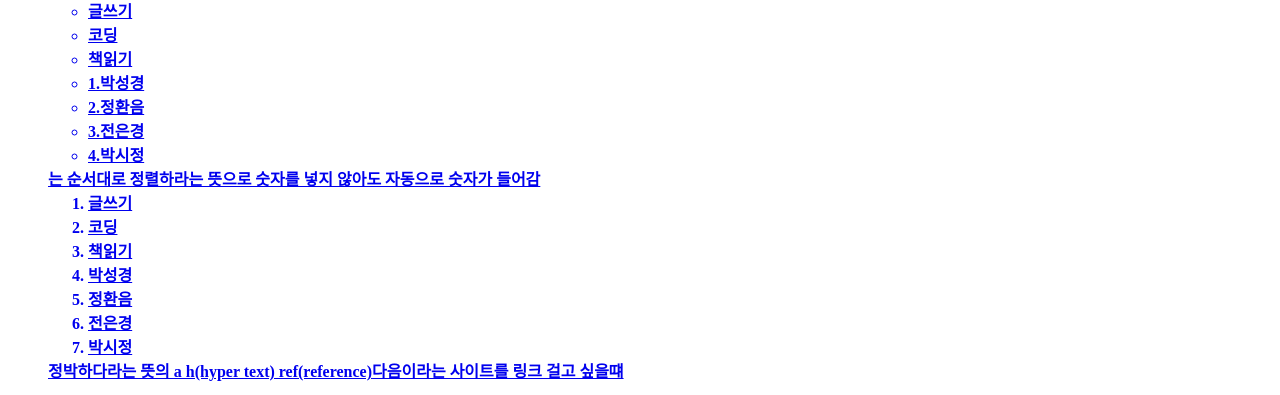
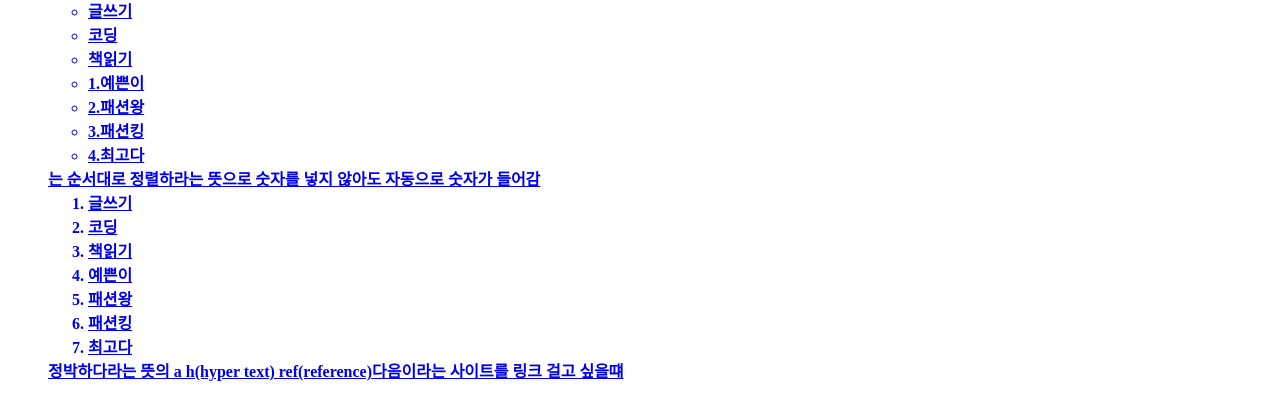
Before and after one commit to tweey-hwan/web1, a plain HTML site: page index.html in a window 1280 px wide. Shown: the part 1041-1436 px from the top of the page. Drawn offline with Linux system fonts and the light colour scheme.

Commit message:
Add files via upload

```diff
--- a/index.html
+++ b/index.html
@@ -1,7 +1,7 @@
 <!doctype html>
 <html>
 <head> => head 반드시 써줘야 한다
-<title> 성경이의 코딩배우기 </title> 는 책의 표지와 같은 기능이다
+<title> 예쁜이의 코딩배우기 </title> 는 책의 표지와 같은 기능이다
 <meta charset="utf-8">한국어를 구현할 경우 실제로 한글이 안나타날 경우 utf8로 열어라
 </head>
 
@@ -43,19 +43,19 @@ css를 배우는 맛보기 : <style="margin-top:40px;"></style> ->css 여백과
   <li>글쓰기</li>
   <li>코딩</li>
   <li>책읽기 </li>
-  <li>1.박성경</li>
-  <li>2.정환음</li>
-  <li>3.전은경</li>
-  <li>4.박시정</li>
+  <li>1.예쁜이</li>
+  <li>2.패션왕</li>
+  <li>3.패션킹</li>
+  <li>4.최고다  </li>
 </ul>
 <ol> </ol>는 순서대로 정렬하라는 뜻으로 숫자를 넣지 않아도 자동으로 숫자가 들어감
 <ol>
 <li>글쓰기</li>
 <li>코딩</li>
 <li>책읽기 </li>
-<li>박성경</li>
-<li>정환음</li>
-<li>전은경</li>
-<li>박시정</li>
+<li>예쁜이</li>
+<li>패션왕</li>
+<li>패션킹</li>
+<li>최고다</li>
 </ol>
 <anchor> 정박하다라는 뜻의 a h(hyper text) ref(reference)<a href="https://www.daum.net"target="_blank">다음이라는 사이트를 링크 걸고 싶을떄 </a>
```
Also changed, not shown: 2.html (+1 -1 lines), 3.html (+1 -1 lines).
